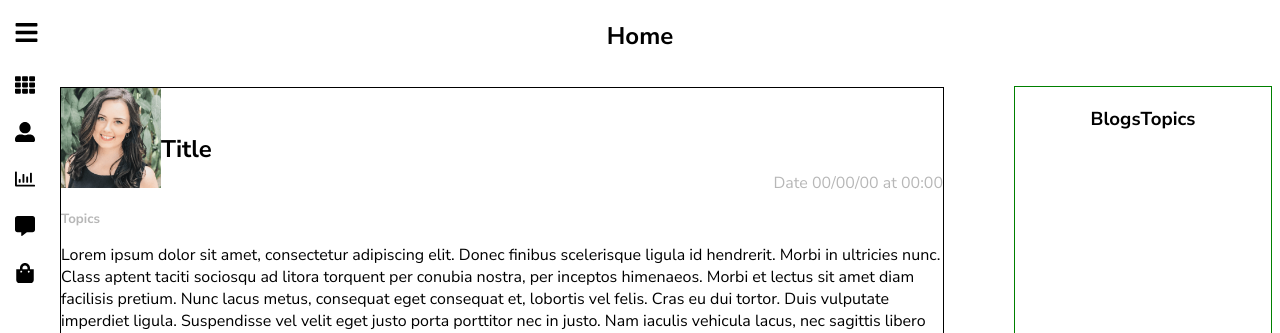
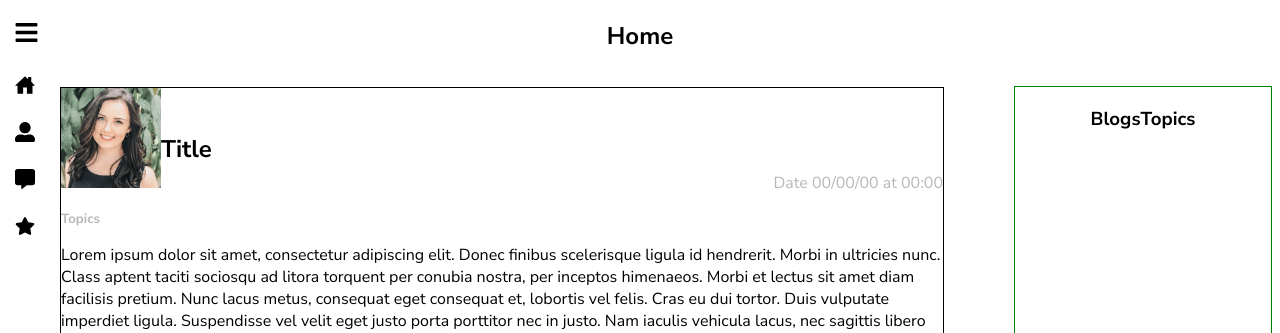
Before and after one commit to HugoDMiranda/Blog, a React (Create React App) app: page / in a window 1280 px wide. Shown: the top 333 px of the page. Built offline with nearby package versions, Linux system fonts and the light colour scheme.

Commit message:
component Navbar elements update

```diff
--- a/src/components/BlogsSections.js
+++ b/src/components/BlogsSections.js
@@ -9,7 +9,7 @@ function BlogsSections() {
     <section className="sections">
       {Test.map((test) => {
         return (
-          <div className="section">
+          <div className="section" key={test}>
             <Link to="/Main">
               <div className="sections-info">
                 <img
--- a/src/components/LatestUploads.js
+++ b/src/components/LatestUploads.js
@@ -11,7 +11,7 @@ function LatestUploads() {
       <section className="latest">
         {Test.map((test) => {
           return (
-            <div className="last">
+            <div className="last" key={test}>
               <Link to="/Main">
                 <div className="latest-info">
                   <img
--- a/src/components/Navbar.js
+++ b/src/components/Navbar.js
@@ -1,12 +1,6 @@
 import { useState } from "react";
-import {
-  FaTh,
-  FaBars,
-  FaUserAlt,
-  FaRegChartBar,
-  FaCommentAlt,
-  FaShoppingBag,
-} from "react-icons/fa";
+import { FaBars, FaUserAlt, FaCommentAlt, FaStar } from "react-icons/fa";
+import { IoHomeSharp } from "react-icons/io5";
 import { NavLink } from "react-router-dom";
 import "../sass/components-styles/Navbar.css";
 
@@ -17,18 +11,13 @@ function Navbar() {
   const menuItem = [
     {
       path: "/",
-      name: "Dashboard",
-      icon: <FaTh />,
+      name: "Home",
+      icon: <IoHomeSharp />,
     },
     {
       path: "/about",
-      name: "About",
+      name: "Yours",
       icon: <FaUserAlt />,
-    },
-    {
-      path: "/analytics",
-      name: "Analytics",
-      icon: <FaRegChartBar />,
     },
     {
       path: "/comment",
@@ -36,9 +25,9 @@ function Navbar() {
       icon: <FaCommentAlt />,
     },
     {
-      path: "/product",
-      name: "Product",
-      icon: <FaShoppingBag />,
+      path: "/favorites",
+      name: "Favorites",
+      icon: <FaStar />,
     },
   ];
 
```
